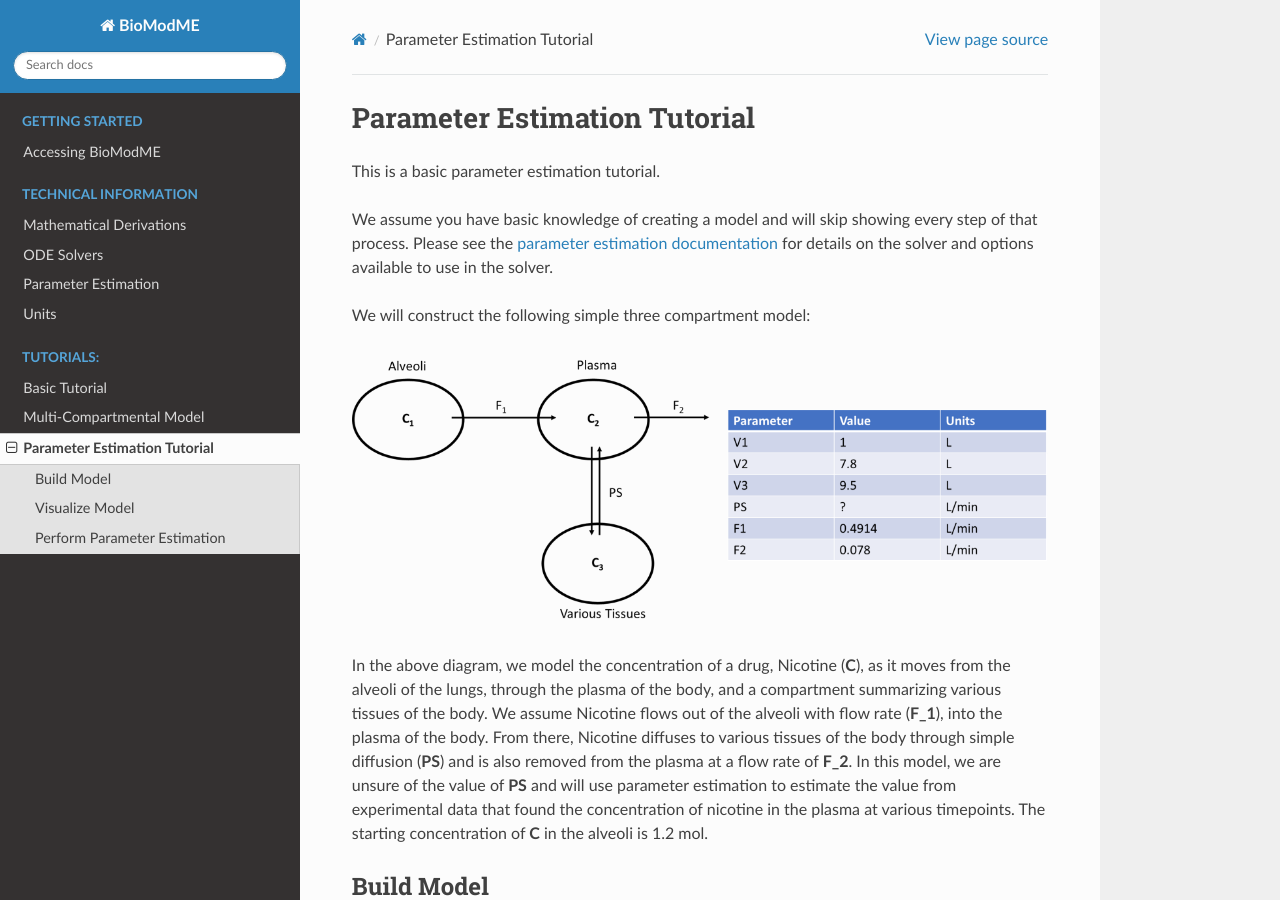
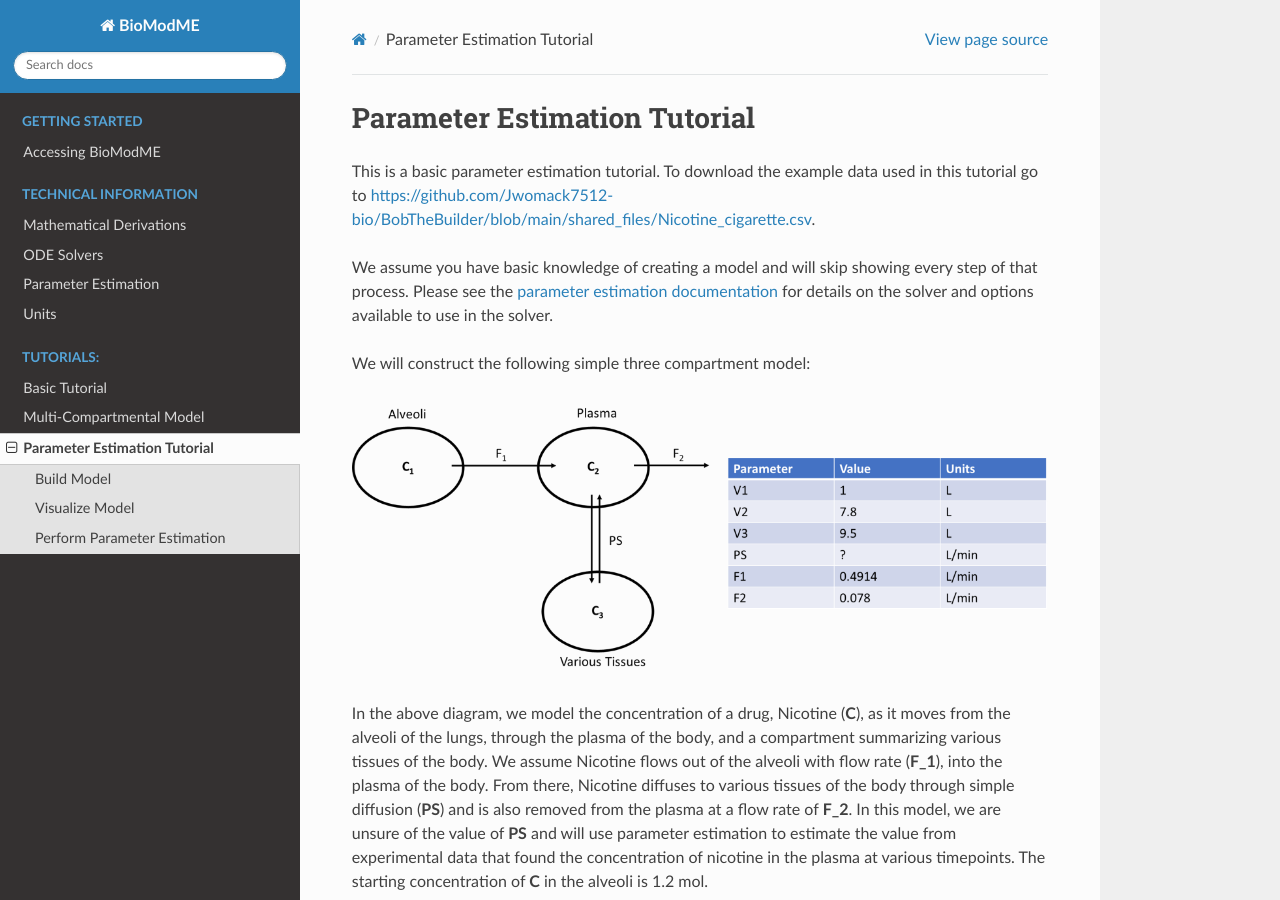
Before and after one commit to Jwomack7512-bio/BobTheBuilder, a Sphinx documentation site: the page built from docs/pages/tutorial_par_estimation.rst, in a window 1280 px wide and 900 px high. Built offline with Sphinx 7.4.7 and the Read the Docs theme 2.0.0, drawn with Linux system fonts in a browser that asks for light colours; pages that are not in the unit, such as notebooks, are missing from menus.

Commit message:
docs: updated par estimation

```diff
--- a/docs/pages/tutorial_par_estimation.rst
+++ b/docs/pages/tutorial_par_estimation.rst
@@ -2,7 +2,9 @@
 Parameter Estimation Tutorial
 ==============================
 
-This is a basic parameter estimation tutorial.
+This is a basic parameter estimation tutorial. To download the example data
+used in this tutorial go to
+https://github.com/Jwomack7512-bio/BobTheBuilder/blob/main/shared_files/Nicotine_cigarette.csv.
 
 We assume you have basic knowledge of creating a model and will skip showing
 every step of that process. Please see the
```
